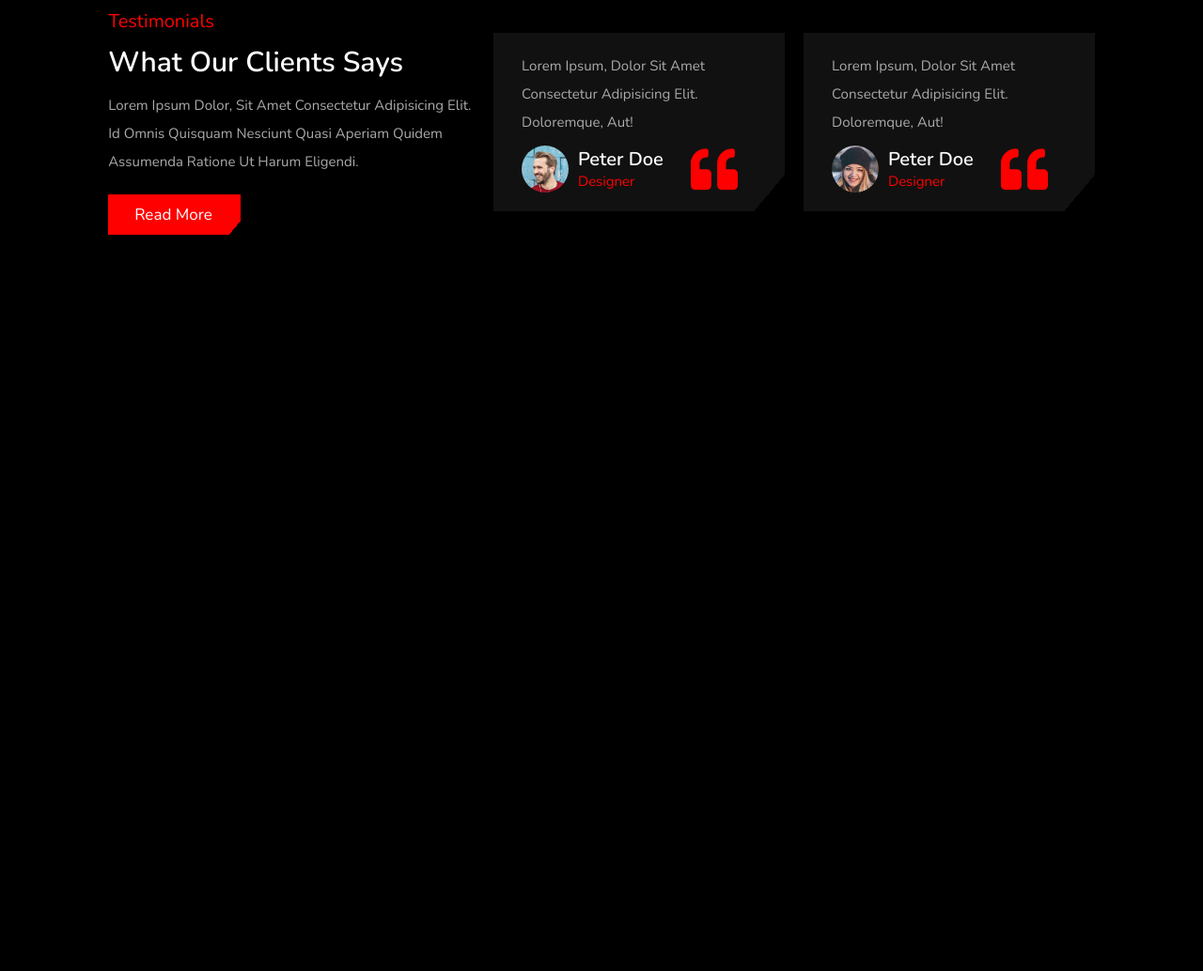
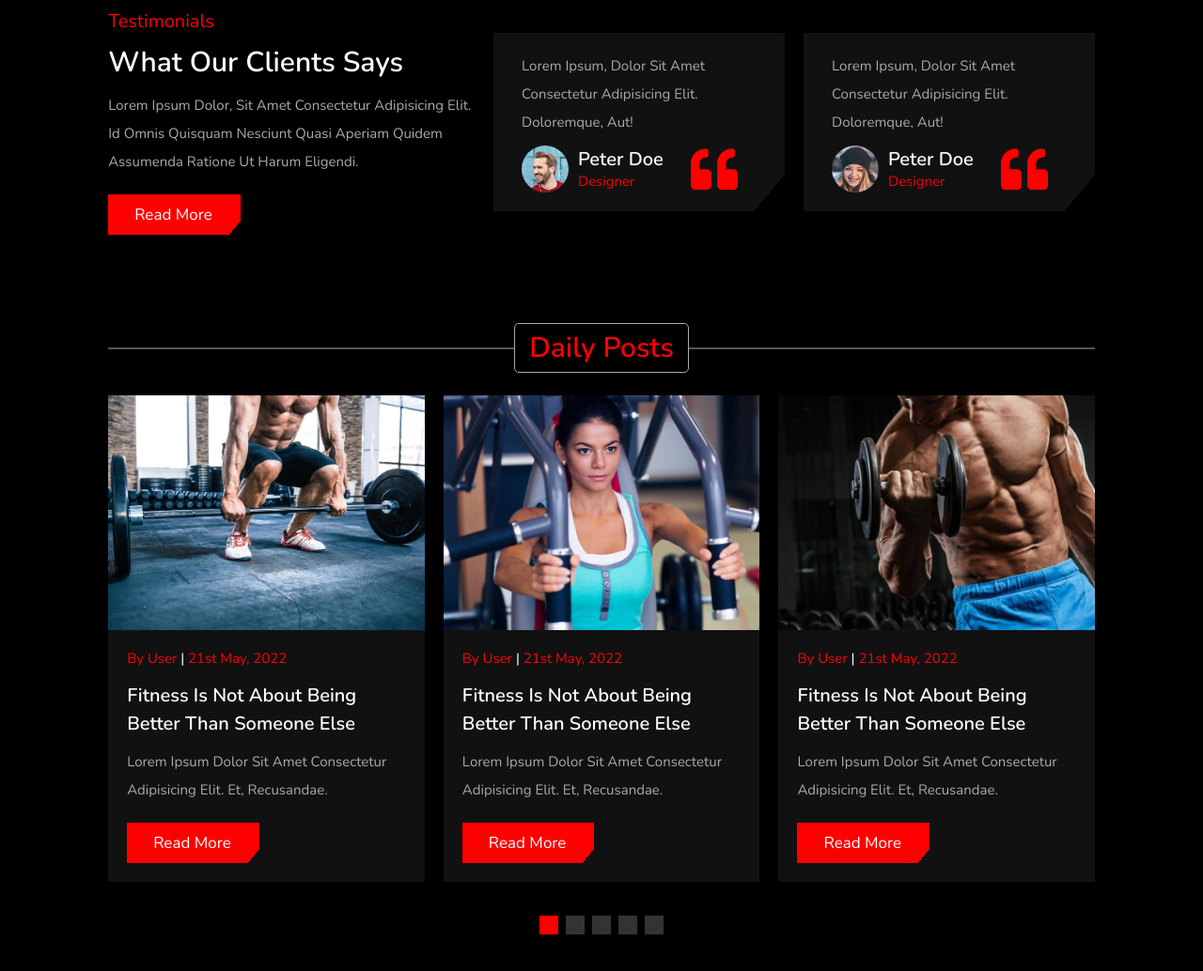
Before and after one commit to devhiderlan/fitness-website, a plain HTML site: page index.html in a window 1280 px wide. Shown: the part 4020-5054 px from the top of the page at 94% size. Before the commit the page ends 4320 px from the top, so only its background shows below. Drawn offline with nearby package versions, Linux system fonts and the light colour scheme.

Commit message:
Created Blogs section: Structure and styling

```diff
--- a/Assets/css/style.scss
+++ b/Assets/css/style.scss
@@ -557,7 +557,63 @@ section {
 
 //Blogs section
 
+.blogs {
 
+   .slide {
+      background: $light-bg;
+      margin-bottom: 7rem;
+
+      &:hover .image img {
+         transform: scale(1.1);
+      }
+
+      .image {
+         height: 25rem;
+         width: 100%;
+         overflow: hidden;
+
+         img {
+            height: 100%;
+            width: 100%;
+            object-fit: cover;
+         }
+      }
+
+      .content {
+         padding: 2rem;
+
+         .link {
+            padding-bottom: 1.5rem;
+            font-size: 1.5rem;
+
+            a {
+               color: $red;
+
+               &:hover {
+                  color: $white;
+               }
+            }
+
+            span {
+               color: $white;
+            }
+         }
+
+         h3 {
+            font-size: 2rem;
+            color: $white;
+            line-height: 1.5;
+         }
+
+         p {
+            font-size: 1.5rem;
+            color: $light-white;
+            line-height: 2;
+            padding: 1rem 0;
+         }
+      }
+   }
+}
 
 
 
--- a/Assets/js/script.js
+++ b/Assets/js/script.js
@@ -40,3 +40,31 @@ var swiper = new Swiper('.review-slider', {
       }
    }
 })
+
+var swiper = new Swiper('.blogs-slider', {
+   spaceBetween: 20,
+   grabCursor: true,
+   loop: true,
+   autoplay: {
+      delay: 7500,
+      disableOnInteraction: false
+   },
+
+   pagination: {
+      el: '.swiper-pagination',
+      clickable: true
+   },
+
+   breakpoints: {
+      0: {
+         slidesPerView: 1
+      },
+      768: {
+         slidesPerView: 2
+      },
+
+      991: {
+         slidesPerView: 3
+      }
+   }
+})
--- a/index.html
+++ b/index.html
@@ -344,6 +344,82 @@
          </div>
       </section>
 
+      <section class="blogs" id="blogs">
+
+         <h1 class="heading"><span>daily posts</span></h1>
+
+         <div class=" swiper blogs-slider">
+
+            <div class="swiper-wrapper">
+
+               <div class=" swiper-slide slide">
+                  <div class="image">
+                     <img src="./Assets/images/blog-1.jpg" alt="">
+                  </div>
+                  <div class="content">
+                     <div class="link"><a href="#">by user</a> <span>|</span> <a href="">21st may, 2022</a> </div>
+                     <h3>fitness is not about being better than someone else</h3>
+                     <p>Lorem ipsum dolor sit amet consectetur adipisicing elit. Et, recusandae.</p>
+                     <a href="#" class="btn">read more</a>
+                  </div>
+               </div>
+
+               <div class=" swiper-slide slide">
+                  <div class="image">
+                     <img src="./Assets/images/blog-2.jpg" alt="">
+                  </div>
+                  <div class="content">
+                     <div class="link"><a href="#">by user</a> <span>|</span> <a href="">21st may, 2022</a> </div>
+                     <h3>fitness is not about being better than someone else</h3>
+                     <p>Lorem ipsum dolor sit amet consectetur adipisicing elit. Et, recusandae.</p>
+                     <a href="#" class="btn">read more</a>
+                  </div>
+               </div>
+
+               <div class=" swiper-slide slide">
+                  <div class="image">
+                     <img src="./Assets/images/blog-3.jpg" alt="">
+                  </div>
+                  <div class="content">
+                     <div class="link"><a href="#">by user</a> <span>|</span> <a href="">21st may, 2022</a> </div>
+                     <h3>fitness is not about being better than someone else</h3>
+                     <p>Lorem ipsum dolor sit amet consectetur adipisicing elit. Et, recusandae.</p>
+                     <a href="#" class="btn">read more</a>
+                  </div>
+               </div>
+
+               <div class=" swiper-slide slide">
+                  <div class="image">
+                     <img src="./Assets/images/blog-4.jpg" alt="">
+                  </div>
+                  <div class="content">
+                     <div class="link"><a href="#">by user</a> <span>|</span> <a href="">21st may, 2022</a> </div>
+                     <h3>fitness is not about being better than someone else</h3>
+                     <p>Lorem ipsum dolor sit amet consectetur adipisicing elit. Et, recusandae.</p>
+                     <a href="#" class="btn">read more</a>
+                  </div>
+               </div>
+
+               <div class=" swiper-slide slide">
+                  <div class="image">
+                     <img src="./Assets/images/blog-5.jpg" alt="">
+                  </div>
+                  <div class="content">
+                     <div class="link"><a href="#">by user</a> <span>|</span> <a href="">21st may, 2022</a> </div>
+                     <h3>fitness is not about being better than someone else</h3>
+                     <p>Lorem ipsum dolor sit amet consectetur adipisicing elit. Et, recusandae.</p>
+                     <a href="#" class="btn">read more</a>
+                  </div>
+               </div>
+
+            </div>
+
+            <div class="swiper-pagination"></div>
+
+         </div>
+
+      </section>
+
 
 
 
```
Also changed, not shown: Assets/css/style.css, 1 other file.
